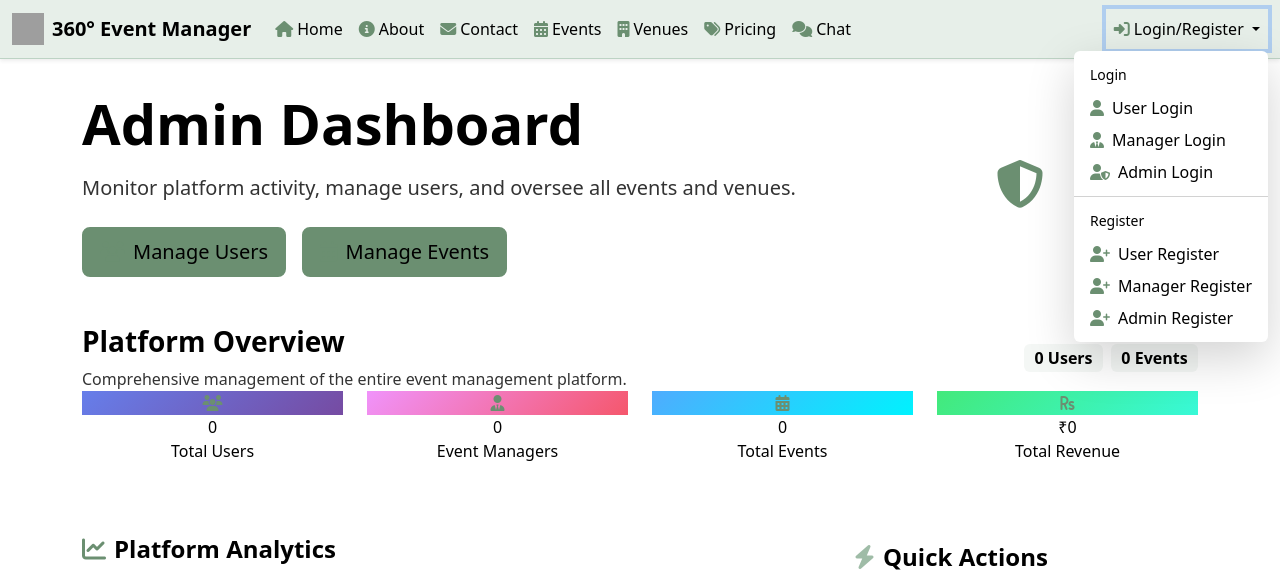
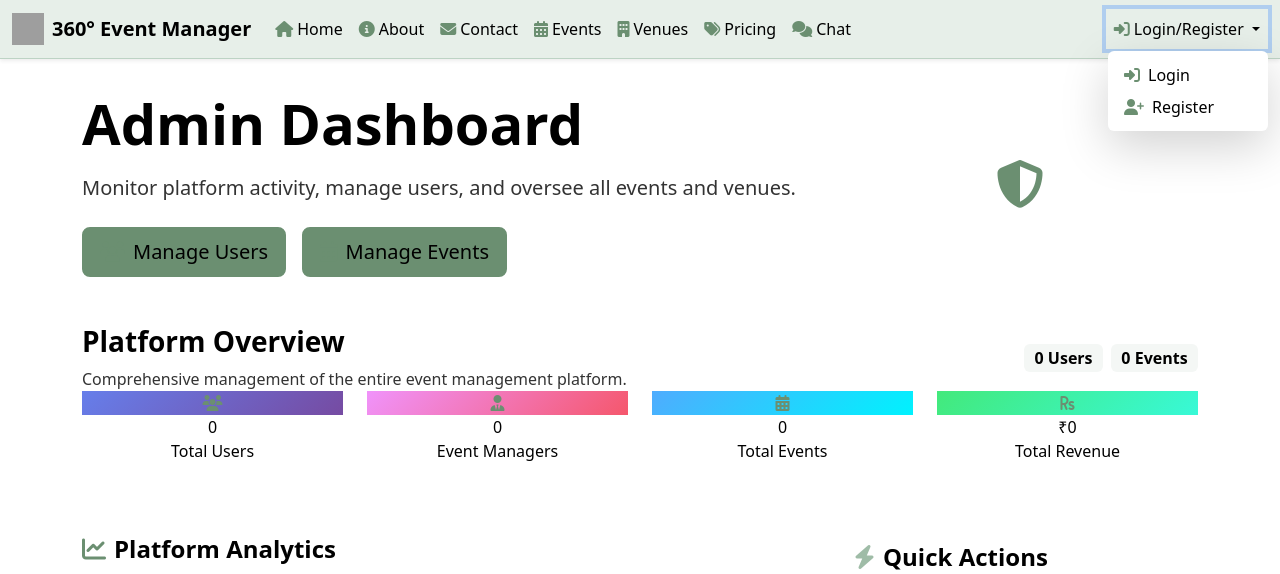
Before and after one commit to Meet-1409/Event-Management-Platform, a Django app: template templates/admins/admin_dashboard.html in a window 1280 px wide, after a click on "Login/Register". Shown: the top 574 px of the page. Run offline with Django 5.2, Linux system fonts and the light colour scheme; the template is opened without the code that fills it, so the values that code supplies are empty; some libraries are stand-ins or nearby versions; grey boxes are pictures that could not be loaded.

Commit message:
UI: Simplify navigation to unified login system
- Remove separate User/Manager/Admin login options from dropdown
- Simplify to single 'Login' and 'Register' options
- Update page title to generic 'Login' instead of 'User Login'
- Clean, professional navigation that matches unified authentication system

```diff
--- a/templates/base.html
+++ b/templates/base.html
@@ -396,26 +396,11 @@
                                 <i class="fas fa-sign-in-alt me-1"></i>Login/Register
                             </a>
                             <ul class="dropdown-menu dropdown-menu-end shadow-lg border-0" aria-labelledby="loginDropdown">
-                                <li><h6 class="dropdown-header">Login</h6></li>
                                 <li><a class="dropdown-item" href="{% url 'users:login' %}">
-                                    <i class="fas fa-user me-2"></i>User Login
-                                </a></li>
-                                <li><a class="dropdown-item" href="{% url 'users:login' %}">
-                                    <i class="fas fa-user-tie me-2"></i>Manager Login
-                                </a></li>
-                                <li><a class="dropdown-item" href="{% url 'users:login' %}">
-                                    <i class="fas fa-user-shield me-2"></i>Admin Login
-                                </a></li>
-                                <li><hr class="dropdown-divider"></li>
-                                <li><h6 class="dropdown-header">Register</h6></li>
-                                <li><a class="dropdown-item" href="{% url 'users:register' %}">
-                                    <i class="fas fa-user-plus me-2"></i>User Register
+                                    <i class="fas fa-sign-in-alt me-2"></i>Login
                                 </a></li>
                                 <li><a class="dropdown-item" href="{% url 'users:register' %}">
-                                    <i class="fas fa-user-plus me-2"></i>Manager Register
-                                </a></li>
-                                <li><a class="dropdown-item" href="{% url 'users:register' %}">
-                                    <i class="fas fa-user-plus me-2"></i>Admin Register
+                                    <i class="fas fa-user-plus me-2"></i>Register
                                 </a></li>
                             </ul>
                         </li>
--- a/templates/users/login.html
+++ b/templates/users/login.html
@@ -1,12 +1,12 @@
 {% extends 'base.html' %}
 {% load static %}
 
-{% block title %}User Login | 360° Event Manager{% endblock %}
+{% block title %}Login | 360° Event Manager{% endblock %}
 
 {% block content %}
 <div class="flex flex-center" style="min-height:60vh;">
   <div class="glass-card shadow" style="max-width:400px;width:100%;">
-    <h2 class="mb-2 text-center">User Login</h2>
+    <h2 class="mb-2 text-center">Login</h2>
     <form method="post">{% csrf_token %}
       {% for field in form %}
       <div class="form-group mb-2">
```
